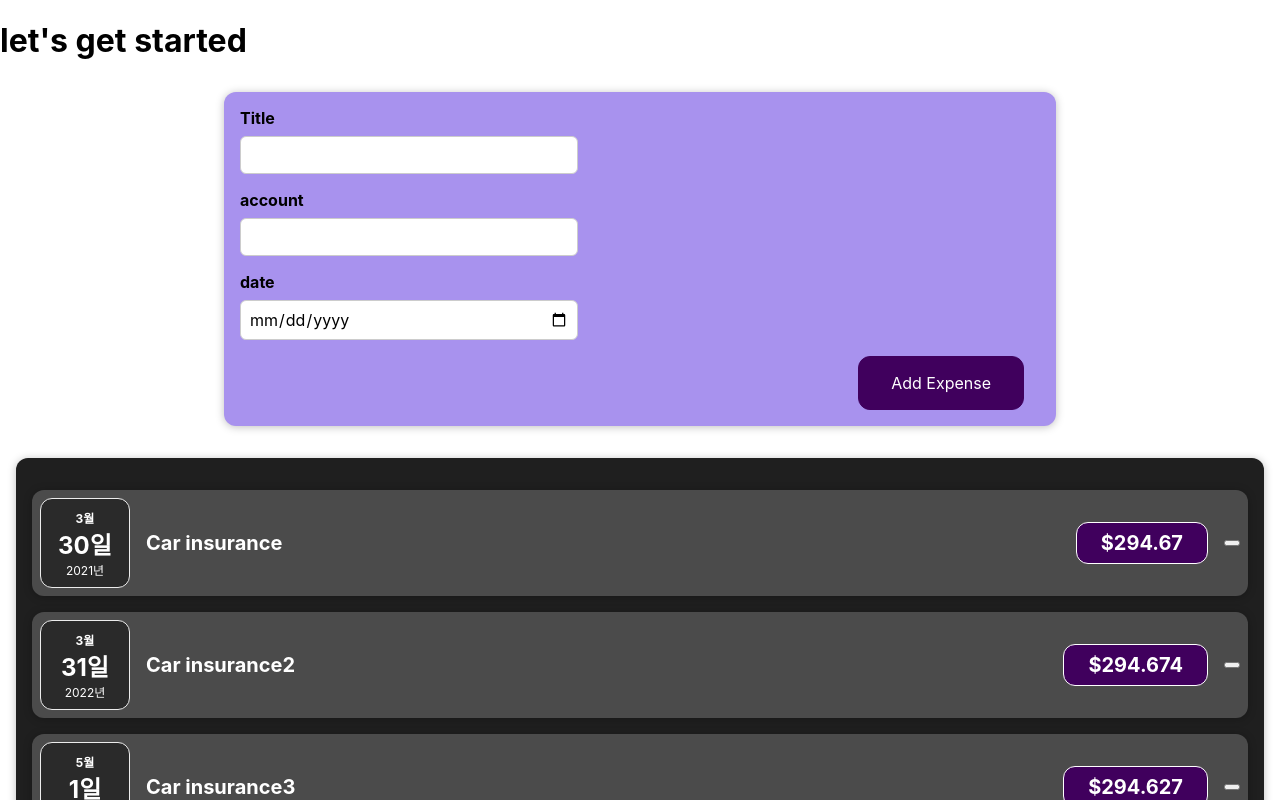
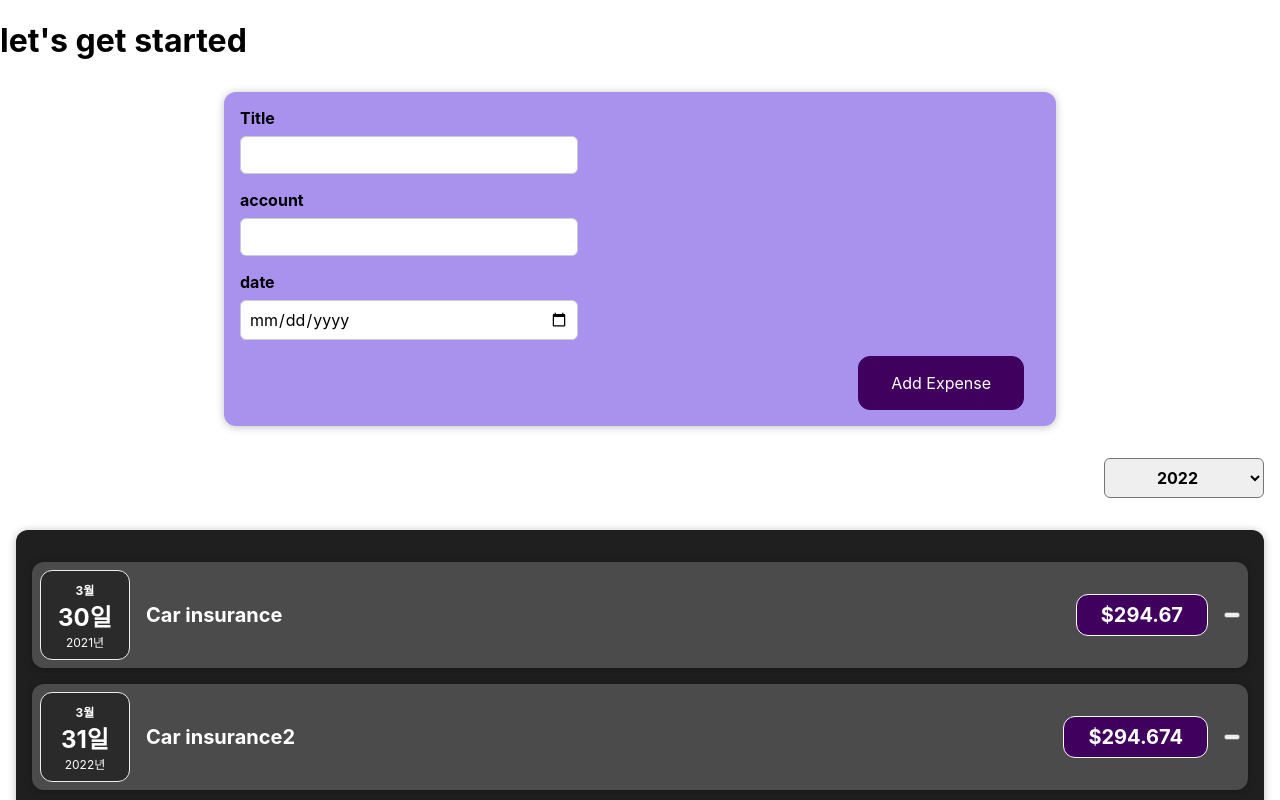
Before and after one commit to wjdtj9656/WebMiniProjects, a React (Create React App) app in the folder reactPlayGround/myreact/: page / in a window 1280 px wide. Shown: the top 800 px of the page. Built offline with nearby package versions, Linux system fonts and the light colour scheme.

Commit message:
use array.map for data rendering

```diff
--- a/reactPlayGround/myreact/src/App.js
+++ b/reactPlayGround/myreact/src/App.js
@@ -4,11 +4,31 @@ import ExpenseItem from "./components/Expenses/ExpenseItem";
 import Expenses from "./components/Expenses/Expenses";
 import NewExpense from "./components/NewExpense/NewExpense";
 const App = () => {
+  const expenses = [
+    {
+      title: "Car insurance",
+      amount: 294.67,
+      date: new Date(2021, 2, 30),
+    },
+    {
+      title: "Car insurance2",
+      amount: 294.674,
+      date: new Date(2022, 2, 31),
+    },
+    {
+      title: "Car insurance3",
+      amount: 294.627,
+      date: new Date(2022, 3, 31),
+    },
+  ];
+  const addExpenseHandler = (expense) => {
+    console.log(expense);
+  };
   return (
     <>
       <h1>let's get started</h1>
-      <NewExpense />
-      <Expenses />
+      <NewExpense onAddExpense={addExpenseHandler} />
+      <Expenses items={expenses} />
     </>
   );
 };
--- /dev/null
+++ b/reactPlayGround/myreact/src/components/Expenses/ExpenseFilter.css
@@ -0,0 +1,24 @@
+.expenses-filter {
+  color: white;
+  padding: 0 1rem;
+}
+
+.expenses-filter__control {
+  display: flex;
+  width: 100%;
+  align-items: center;
+  justify-content: space-between;
+  margin: 1rem 0;
+}
+
+.expenses-filter label {
+  font-weight: bold;
+  margin-bottom: 0.5rem;
+}
+
+.expenses-filter select {
+  font: inherit;
+  padding: 0.5rem 3rem;
+  font-weight: bold;
+  border-radius: 6px;
+}
--- /dev/null
+++ b/reactPlayGround/myreact/src/components/Expenses/ExpenseFilter.js
@@ -0,0 +1,24 @@
+import React from "react";
+
+import "./ExpenseFilter.css";
+
+const ExpensesFilter = (props) => {
+  const filterHandler = (event) => {
+    props.onSaveFilter(event.target.value);
+  };
+  return (
+    <div className="expenses-filter">
+      <div className="expenses-filter__control">
+        <label>Filter by year</label>
+        <select value={props.selected} onChange={filterHandler}>
+          <option value="2022">2022</option>
+          <option value="2021">2021</option>
+          <option value="2020">2020</option>
+          <option value="2019">2019</option>
+        </select>
+      </div>
+    </div>
+  );
+};
+
+export default ExpensesFilter;
--- a/reactPlayGround/myreact/src/components/Expenses/Expenses.js
+++ b/reactPlayGround/myreact/src/components/Expenses/Expenses.js
@@ -1,28 +1,20 @@
+import { useState } from "react";
+import ExpensesFilter from "./ExpenseFilter";
 import ExpenseItem from "./ExpenseItem";
 import "./Expenses.css";
-const Expenses = () => {
-  const expenses = [
-    {
-      title: "Car insurance",
-      amount: 294.67,
-      date: new Date(2021, 2, 30),
-    },
-    {
-      title: "Car insurance2",
-      amount: 294.674,
-      date: new Date(2022, 2, 31),
-    },
-    {
-      title: "Car insurance3",
-      amount: 294.627,
-      date: new Date(2022, 3, 31),
-    },
-  ];
+const Expenses = (props) => {
+  const [filterYear, setFilterYear] = useState("2022");
+  const saveFilter = (selectedYear) => {
+    setFilterYear(selectedYear);
+  };
   return (
-    <div className="expenses">
-      <ExpenseItem val={expenses[0]}></ExpenseItem>
-      <ExpenseItem val={expenses[1]}></ExpenseItem>
-      <ExpenseItem val={expenses[2]}></ExpenseItem>
+    <div>
+      <ExpensesFilter selected={filterYear} onSaveFilter={saveFilter} />
+      <div className="expenses">
+        {props.items.map((expense) => {
+          return <ExpenseItem val={expense}></ExpenseItem>;
+        })}
+      </div>
     </div>
   );
 };
--- a/reactPlayGround/myreact/src/components/NewExpense/ExpenseForm.js
+++ b/reactPlayGround/myreact/src/components/NewExpense/ExpenseForm.js
@@ -1,24 +1,56 @@
+import { useState } from "react";
 import "./ExpenseForm.css";
 
-const ExpenseForm = () => {
+const ExpenseForm = (props) => {
+  const [enterTitle, setEnterTitle] = useState("");
+  const [enterAmount, setEnterAmount] = useState("");
+  const [enterDate, setEnterDate] = useState("");
+
+  const titleHandler = (event) => {
+    setEnterTitle(event.target.value);
+  };
+  const accountHandler = (event) => {
+    setEnterAmount(event.target.value);
+  };
+  const dateHandler = (event) => {
+    setEnterDate(event.target.value);
+  };
+  const submitHandler = (event) => {
+    event.preventDefault();
+    const expenseData = {
+      title: enterTitle,
+      account: enterAmount,
+      date: new Date(enterDate),
+    };
+    props.onSaveData(expenseData);
+    setEnterTitle("");
+    setEnterAmount("");
+    setEnterDate("");
+  };
   return (
-    <form>
+    <form onSubmit={submitHandler}>
       <div className="new-expense__controls">
         <div className="new-expense__control">
           <label>Title</label>
-          <input type="text"></input>
+          <input type="text" value={enterTitle} onChange={titleHandler}></input>
         </div>
       </div>
       <div className="new-expense__controls">
         <div className="new-expense__control">
           <label>account</label>
-          <input type="number" min="0.01" step="0.01" />
+          <input
+            type="number"
+            min="0.01"
+            step="0.01"
+            value={enterAmount}
+            onChange={accountHandler}
+          />
         </div>
       </div>
       <div className="new-expense__controls">
         <div className="new-expense__control">
           <label>date</label>
-          <input type="date" />
+          <input type="date" value={enterDate} onChange={dateHandler} />
         </div>
       </div>
       <div className="new-expense__actions">
--- a/reactPlayGround/myreact/src/components/NewExpense/NewExpense.js
+++ b/reactPlayGround/myreact/src/components/NewExpense/NewExpense.js
@@ -1,9 +1,16 @@
 import "./NewExpense.css";
 import ExpenseForm from "./ExpenseForm";
-const NewExpense = () => {
+const NewExpense = (props) => {
+  const onSaveDataHandler = (enteredExpenseData) => {
+    const expenseData = {
+      ...enteredExpenseData,
+      id: Math.random().toString(),
+    };
+    props.onAddExpense(expenseData);
+  };
   return (
     <div className="new-expense">
-      <ExpenseForm />
+      <ExpenseForm onSaveData={onSaveDataHandler} />
     </div>
   );
 };
```
